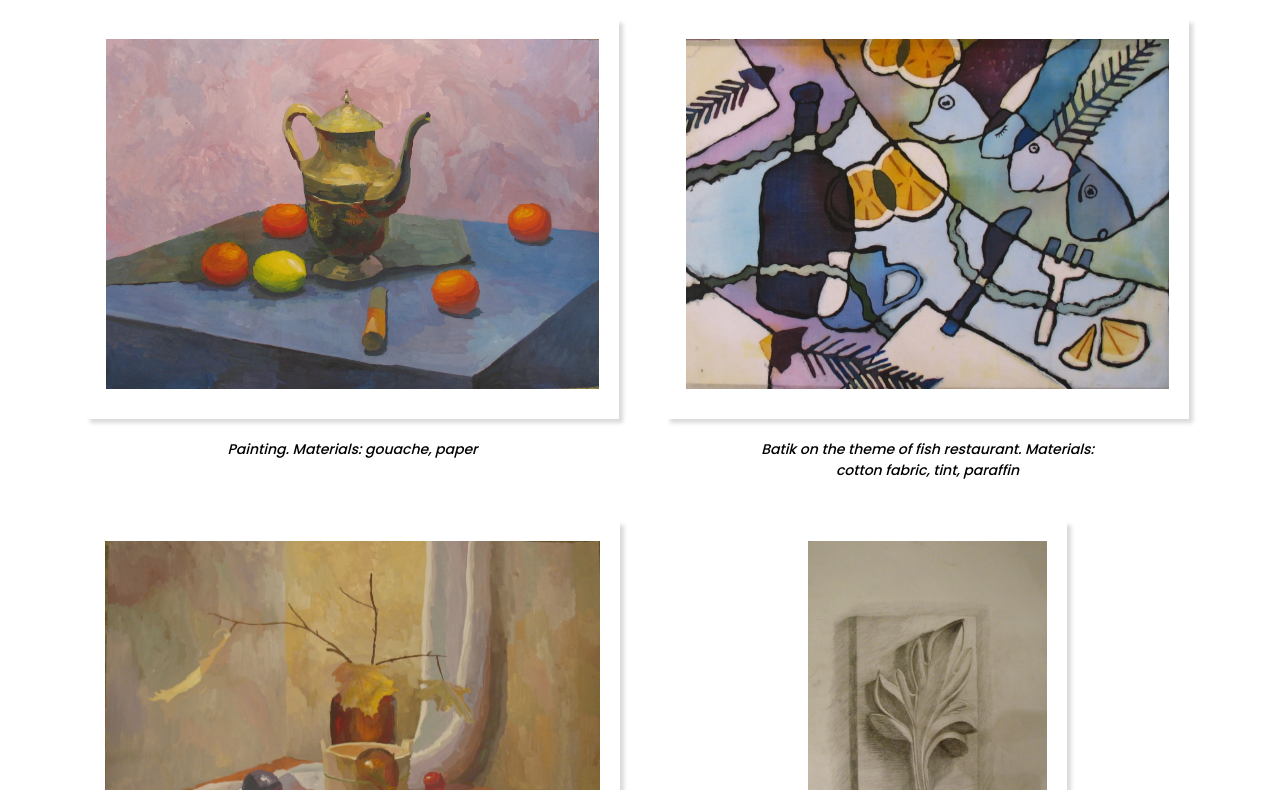
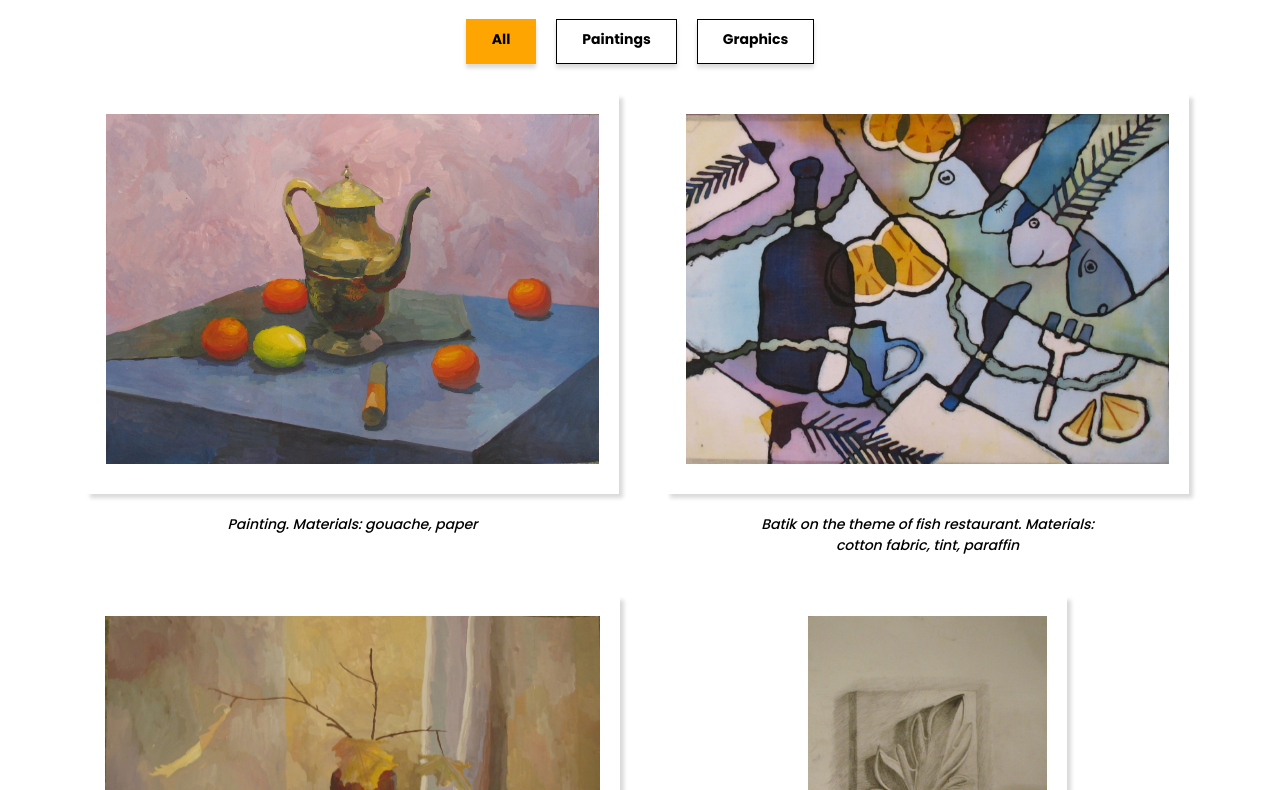
Before and after one commit to olga-volga/portfolio, a website: page src/index.html in a window 1280 px wide. Shown: the part 151-941 px from the top of the page. Drawn offline with nearby package versions, Linux system fonts and the light colour scheme; files that its build step writes are made by us from their sources; files whose address does not match are found by name.

Commit message:
create portfolio tabs

```diff
--- a/src/index.html
+++ b/src/index.html
@@ -11,6 +11,11 @@
 		<div class="container">
 			<h3 class="portfolio__subtitle">Portfolio</h3>
 			<h2 class="portfolio__title">Works</h2>
+			<ul class="portfolio__tabs">
+				<li class="portfolio__tab portfolio__tab_active">All</li>
+				<li class="portfolio__tab">Paintings</li>
+				<li class="portfolio__tab">Graphics</li>
+			</ul>
 			<div class="portfolio__body">
 				<div class="portfolio__item">
 					<img src="img/painting_1.jpg" alt="painting" class="portfolio__img">
--- a/src/scss/media/_media_portfolio.scss
+++ b/src/scss/media/_media_portfolio.scss
@@ -7,11 +7,19 @@
         }
         &__item {
             width: 100%;
-            margin: 20px 0 0 0;
+            margin: 30px 0 0 0;
         }
         &__img {
             height: auto;
             max-height: 400px;
         }
     }
+    @media (max-width: $md6) {
+        &__tabs {
+            flex-direction: column;
+        }
+        &__tab {
+            margin: 12px 0 0;
+        }
+    }
 }
--- a/src/scss/sections/_portfolio.scss
+++ b/src/scss/sections/_portfolio.scss
@@ -30,6 +30,39 @@
         /* identical to box height, or 167% */
         margin-top: 6px;
     }
+    &__tabs {
+        display: flex;
+        justify-content: center;
+        margin-top: 30px;
+    }
+    &__tab {
+        display: inline-block;
+        height: 45px;
+        border: 1px solid $dark;
+        box-shadow: 0px 4px 4px rgba($dark, 0.15);
+        font-weight: 700;
+        font-size: 14px;
+        line-height: 14px;
+        /* identical to box height */
+        text-align: center;
+        transition: 0.4s all;
+        padding: 12px 25px;
+        margin-right: 20px;
+        cursor: pointer;
+
+        &:last-child {
+            margin-right: 0;
+        }
+
+        &:hover {
+            border: 1px solid $accent;
+        }
+
+        &_active {
+            background-color: $accent;
+            border: 1px solid $accent;
+        }
+    }
     &__body {
         display: flex;
         flex-wrap: wrap;
@@ -44,7 +77,7 @@
         display: block;
         max-width: 100%;
         height: 400px;
-        box-shadow: 4px 4px 4px rgba(0, 0, 0, 0.15);
+        box-shadow: 4px 4px 4px rgba($dark, 0.15);
         padding: 20px 20px 30px;
         margin: 0 auto;
     }
--- a/src/scss/style.scss
+++ b/src/scss/style.scss
@@ -25,6 +25,5 @@
 }
 
 @import 'sections/_portfolio.scss';
+
 @import 'media/_media_portfolio.scss';
-
-//@import 'media/_media.scss';
```
Also changed, not shown: dist/index.html, dist/style.min.css.
